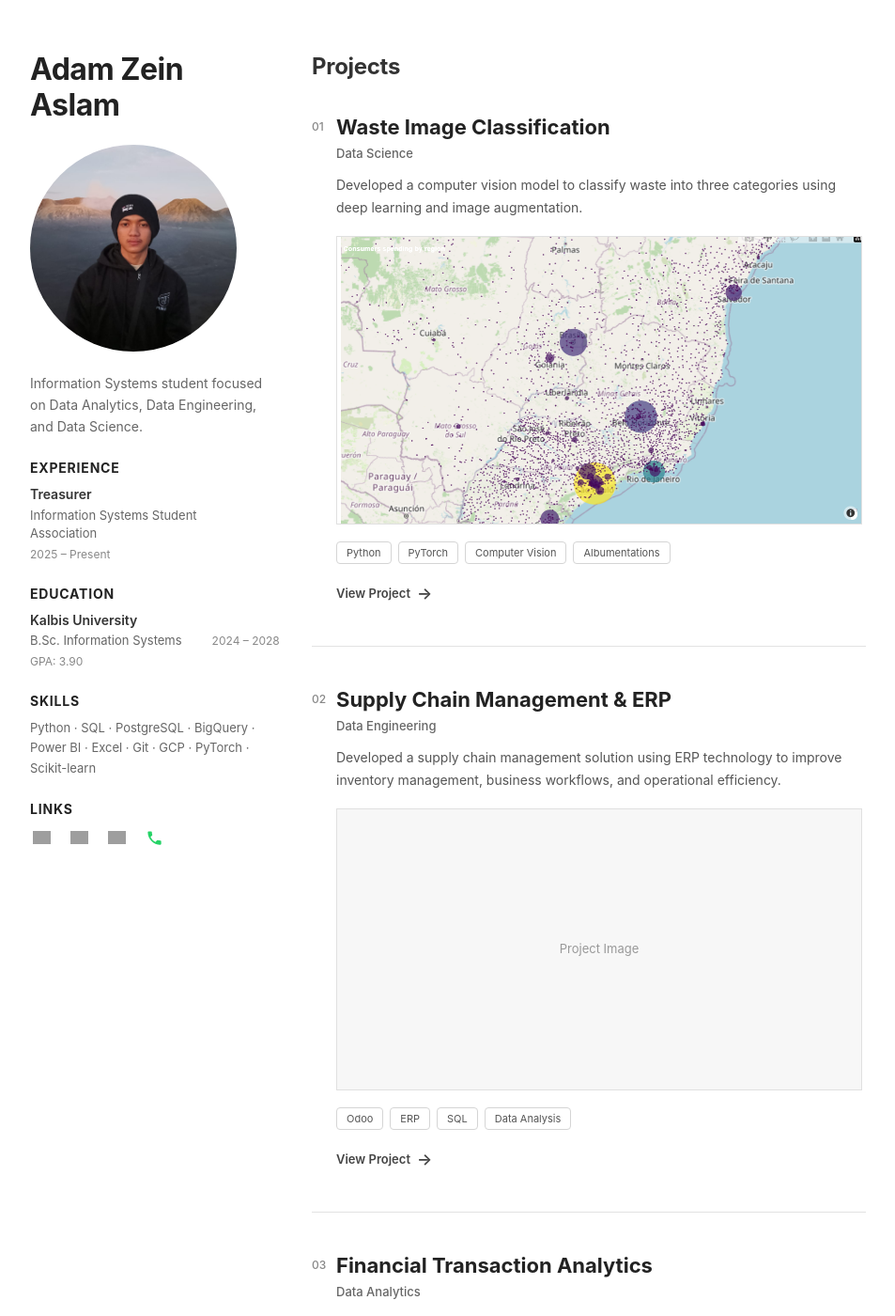
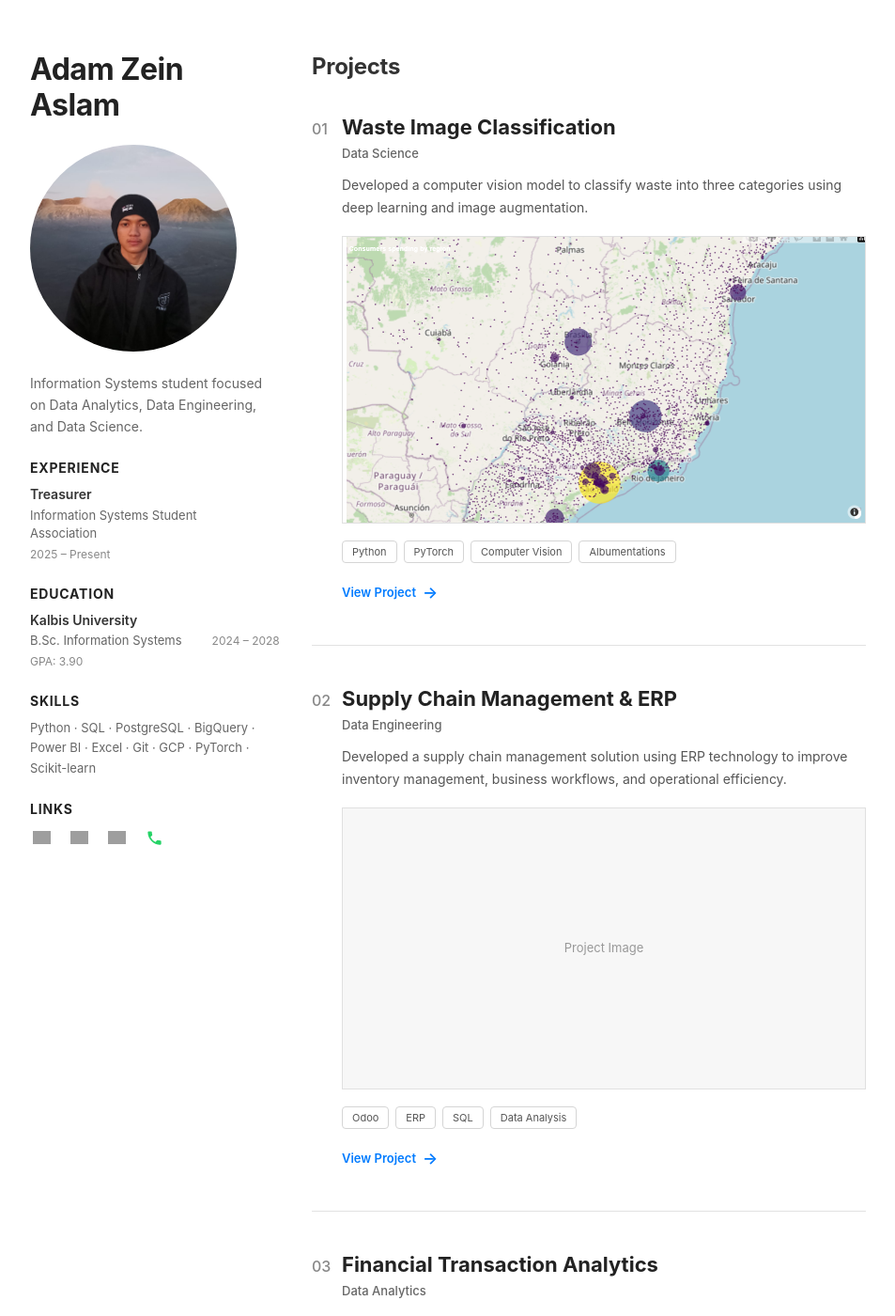
Before and after one commit to AdamZeinAslam/AdamZeinAslam.github.io, a Jekyll site: the page built from index.md, in a window 1280 px wide and 1400 px high. Shown: the whole window at 94% size, without its empty margins (163-1116 px from the left). Built offline with Jekyll 4.4.1, drawn with Linux system fonts in a browser that asks for light colours; grey boxes are pictures that could not be loaded.

Commit message:
style: increase project number font size and change link color to blue

```diff
--- a/assets/css/style.css
+++ b/assets/css/style.css
@@ -398,7 +398,7 @@ body {
    * Small column for project number
    * so the number stays close to the title.
    */
-  grid-template-columns: 20px minmax(0, 1fr);
+  grid-template-columns: 26px minmax(0, 1fr);
 
   column-gap: 6px;
 
@@ -417,7 +417,7 @@ body {
 .project-number {
   padding-top: 4px;
 
-  font-size: 12px;
+  font-size: 16px;
 
   font-weight: 500;
 
@@ -587,7 +587,7 @@ body {
 
   font-weight: 600;
 
-  color: #444444;
+  color: #007bff;
 
   text-decoration: none;
 }
@@ -599,7 +599,7 @@ body {
 }
 
 .project-link:hover {
-  color: #222222;
+  color: #0056b3;
 }
 
 .project-link:hover span {
```
